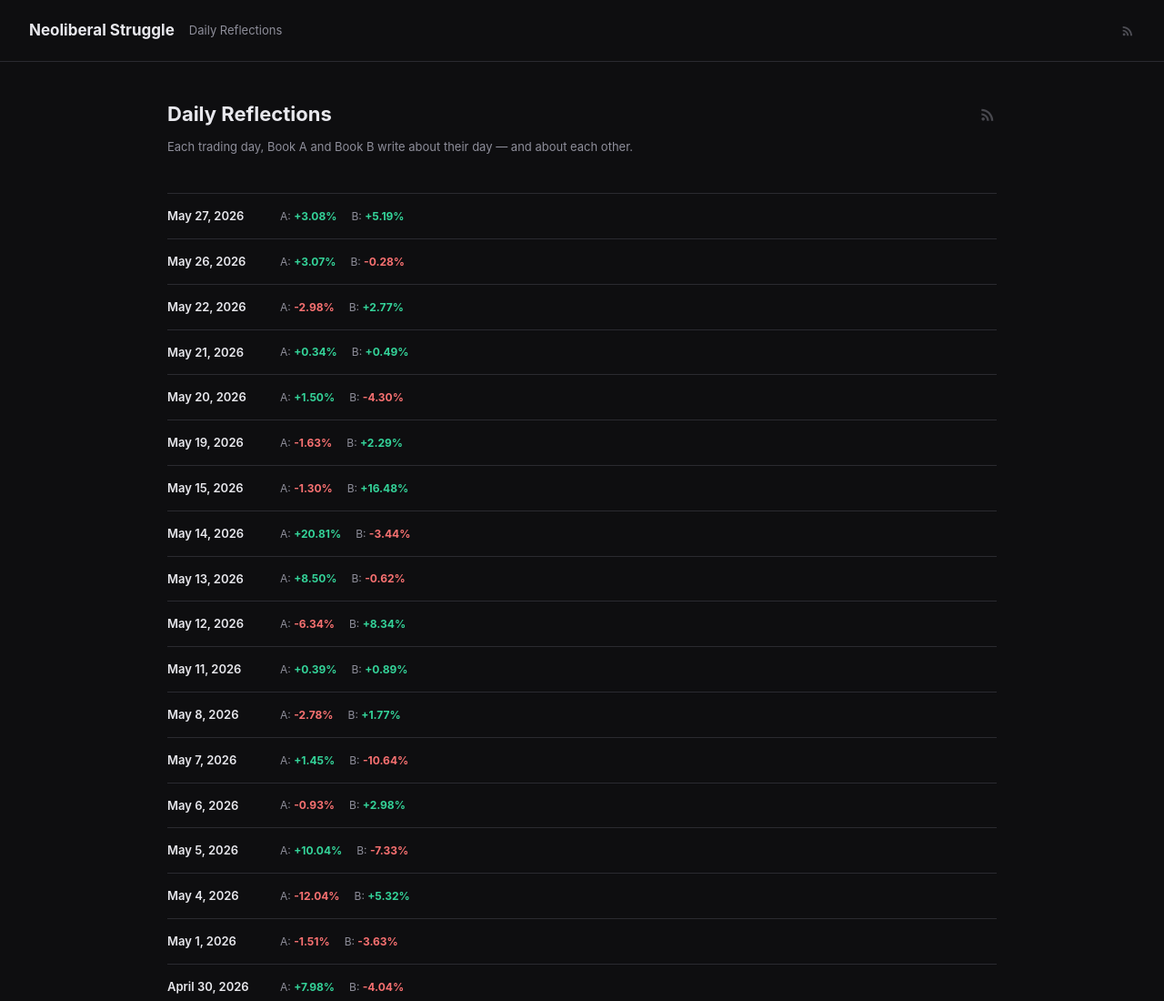
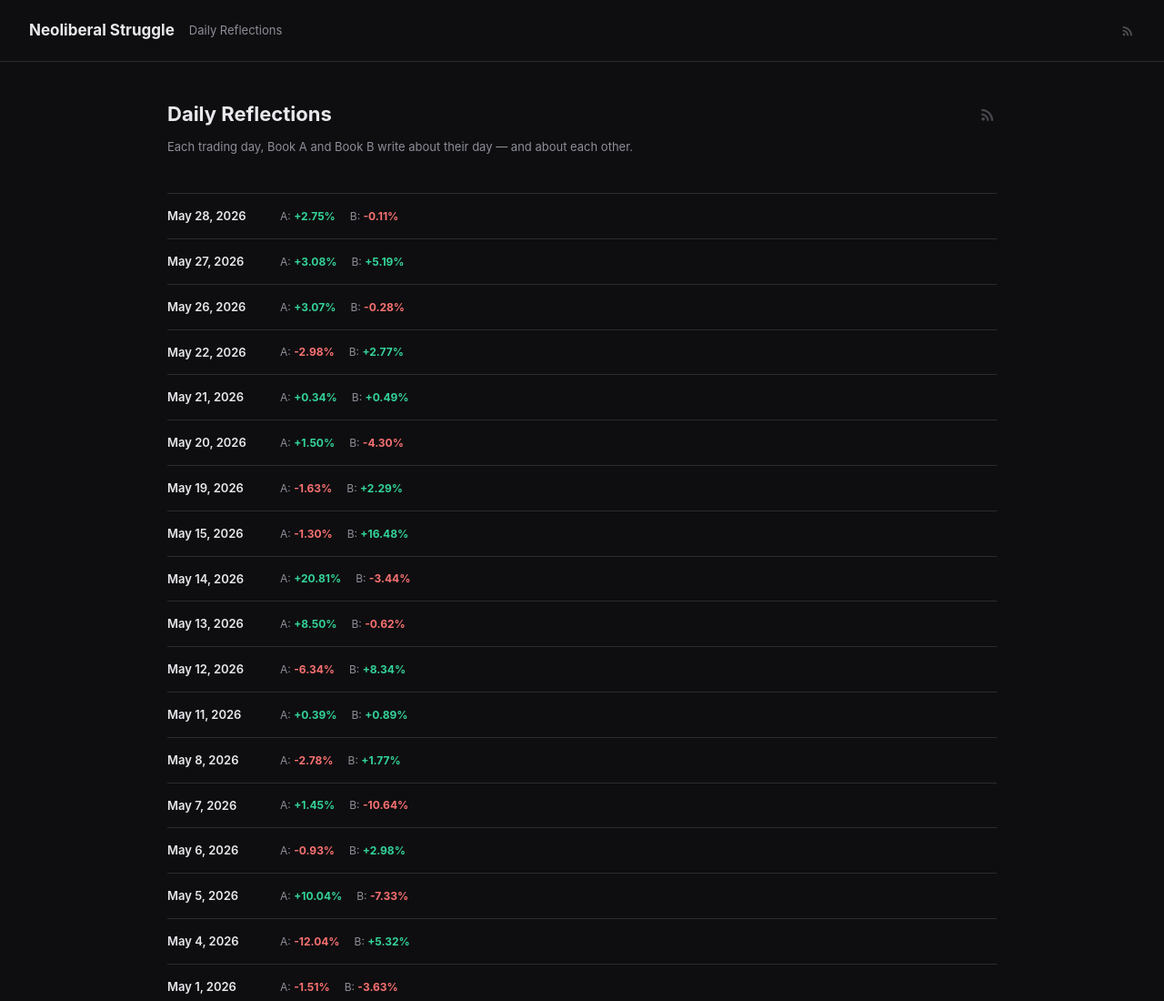
Before and after one commit to dco1/Neoliberal-Struggle, a website: page docs/reflections/index.html in a window 1280 px wide. Shown: the top 1100 px of the page at 91% size. Drawn offline with Linux system fonts and the light colour scheme.

Commit message:
chore: reflections index — 2026-05-28

```diff
--- a/docs/reflections/index.html
+++ b/docs/reflections/index.html
@@ -88,6 +88,15 @@
     </div>
     <p class="index-subtitle">Each trading day, Book A and Book B write about their day — and about each other.</p>
     <ul class="index-list">
+    <li class="index-item">
+      <a href="2026/05/28/index.html">
+        <span class="index-date">May 28, 2026</span>
+        <span class="index-pnl">
+          <span>A: <strong class="pos">+2.75%</strong></span>
+          <span>B: <strong class="neg">-0.11%</strong></span>
+        </span>
+      </a>
+    </li>
     <li class="index-item">
       <a href="2026/05/27/index.html">
         <span class="index-date">May 27, 2026</span>
```
